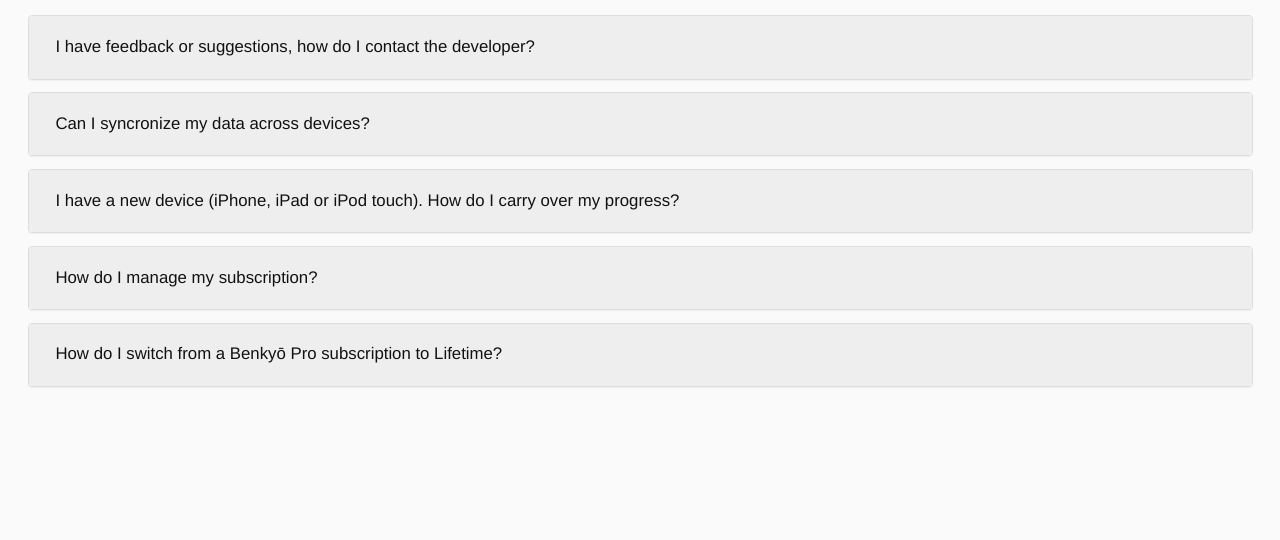
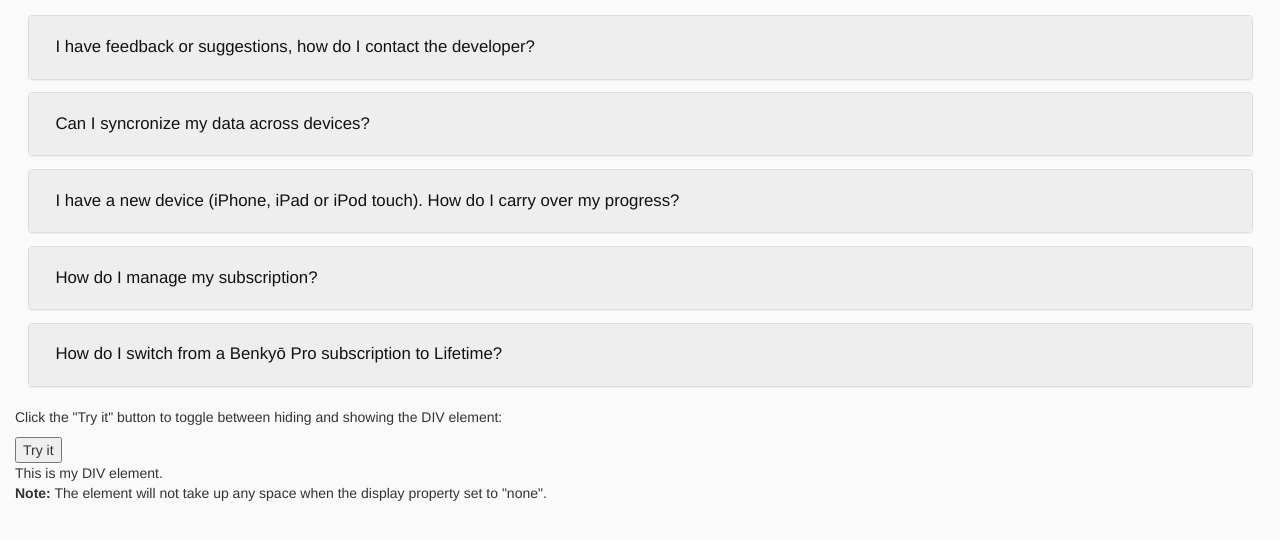
Before and after one commit to RomainPellen/RomainPellen.github.io, a plain HTML site: page app/benkyo/faq/faq.html in a window 1280 px wide. Shown: the part 88-628 px from the top of the page. Drawn offline with nearby package versions, Linux system fonts and the light colour scheme; a web font is replaced by a local one.

Commit message:
Update faq.html

```diff
--- a/app/benkyo/faq/faq.html
+++ b/app/benkyo/faq/faq.html
@@ -128,6 +128,31 @@
             </div>
 <div class="spacer"></div>
 
+<br/>
+
+
+<p>Click the "Try it" button to toggle between hiding and showing the DIV element:</p>
+
+<button onclick="myFunction()">Try it</button>
+
+<div id="myDIV">
+This is my DIV element.
+</div>
+
+<p><b>Note:</b> The element will not take up any space when the display property set to "none".</p>
+
+<script>
+function myFunction() {
+  var x = document.getElementById("myDIV");
+  if (x.style.display === "none") {
+    x.style.display = "block";
+  } else {
+    x.style.display = "none";
+  }
+}
+</script>
+
+
 
       </div>
     </div>
```
